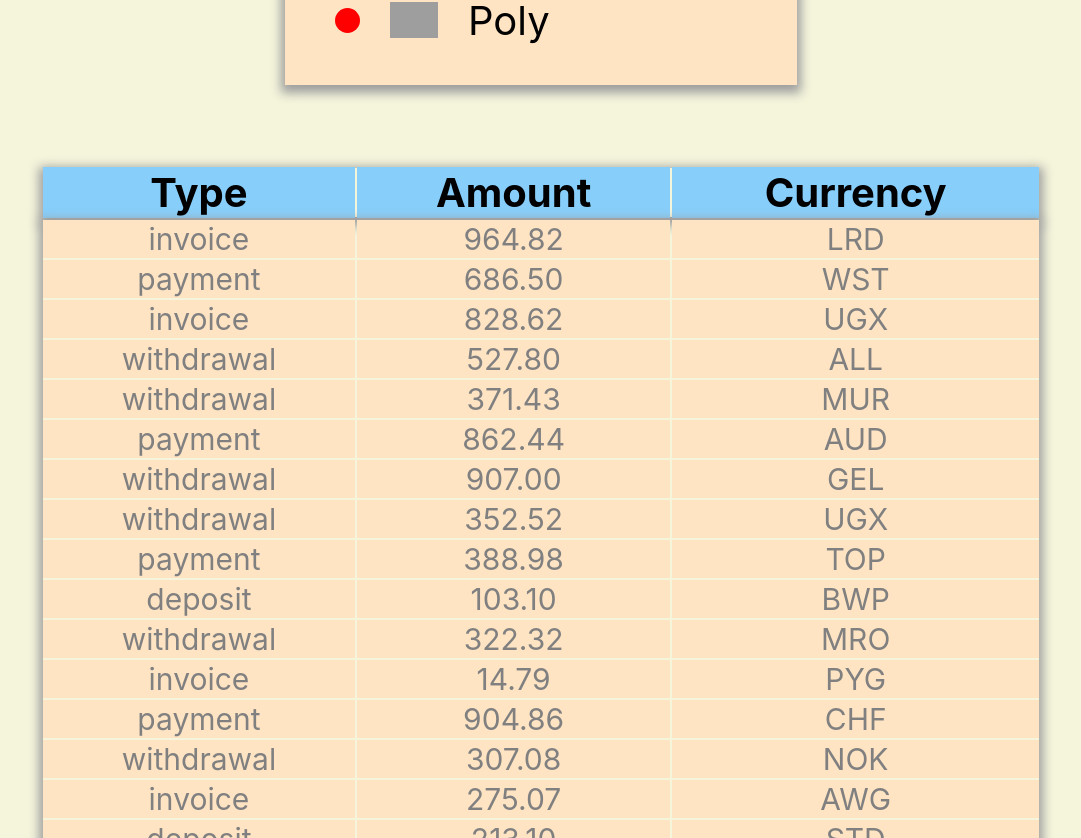
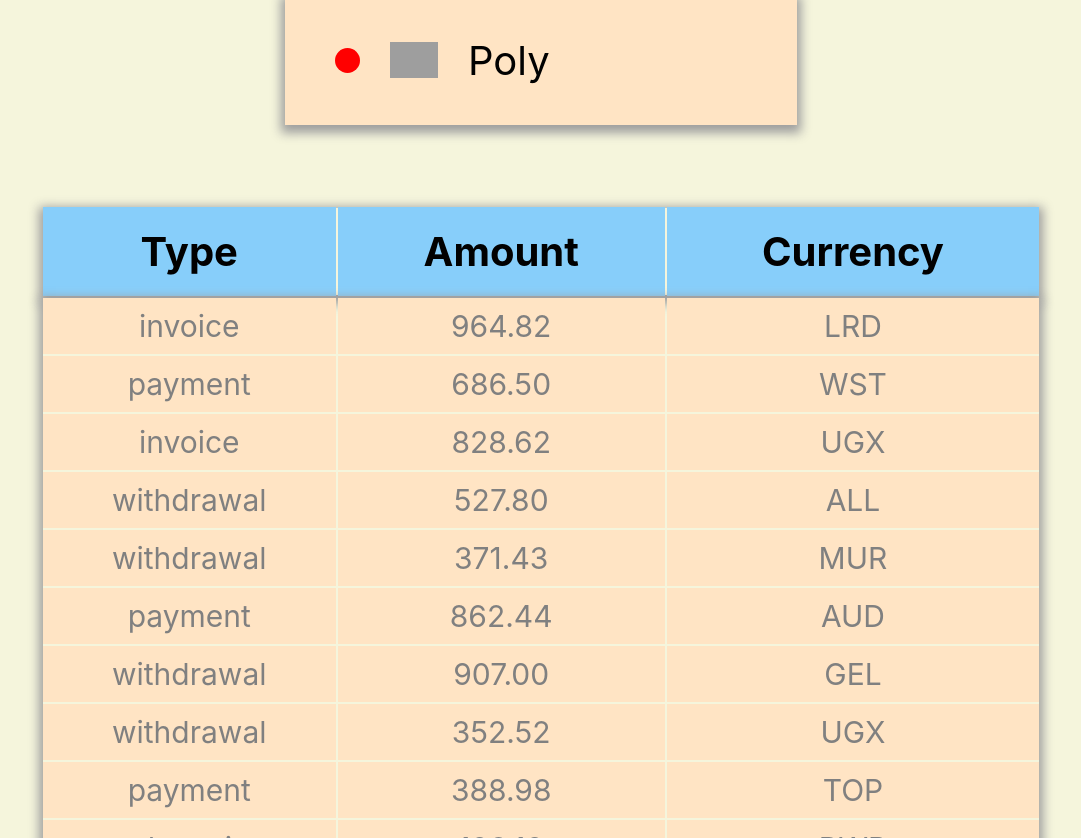
Before and after one commit to OlexaGit/goit-react-hw-01-components, a React (Create React App) app: page / in a window 1280 px wide. Shown: the part 2022-2860 px from the top of the page, without its empty margins (99-1180 px from the left). Built offline with nearby package versions, Linux system fonts and the light colour scheme; grey boxes are pictures that could not be loaded.

Commit message:
add css finished

```diff
--- a/src/components/Statistics/Statistics.module.css
+++ b/src/components/Statistics/Statistics.module.css
@@ -16,6 +16,7 @@
 .item {
   display: flex;
   flex-direction: column;
+  padding: 10px;
 }
 .label {
   font-weight: 100;
--- a/src/components/TransactionHistory/Transaction.module.css
+++ b/src/components/TransactionHistory/Transaction.module.css
@@ -19,3 +19,9 @@
   background-color: bisque;
   box-sizing: 3px;
 }
+.titleTableItem {
+  padding: 20px;
+}
+.itemTableItem {
+  padding: 10px;
+}
--- a/src/components/TransactionHistory/TransactionHistory.jsx
+++ b/src/components/TransactionHistory/TransactionHistory.jsx
@@ -6,18 +6,18 @@ function TransactionHistory({ items }) {
     <table className={css.transactionHistory}>
       <thead>
         <tr className={css.titleTable}>
-          <th>Type</th>
-          <th>Amount</th>
-          <th>Currency</th>
+          <th className={css.titleTableItem}>Type</th>
+          <th className={css.titleTableItem}>Amount</th>
+          <th className={css.titleTableItem}>Currency</th>
         </tr>
       </thead>
 
       <tbody className={css.listTable}>
         {items.map(({ id, type, amount, currency }) => (
           <tr key={id} className={css.itemTable}>
-            <td>{type}</td>
-            <td>{amount}</td>
-            <td>{currency}</td>
+            <td className={css.itemTableItem}>{type}</td>
+            <td className={css.itemTableItem}>{amount}</td>
+            <td className={css.itemTableItem}>{currency}</td>
           </tr>
         ))}
       </tbody>
```
